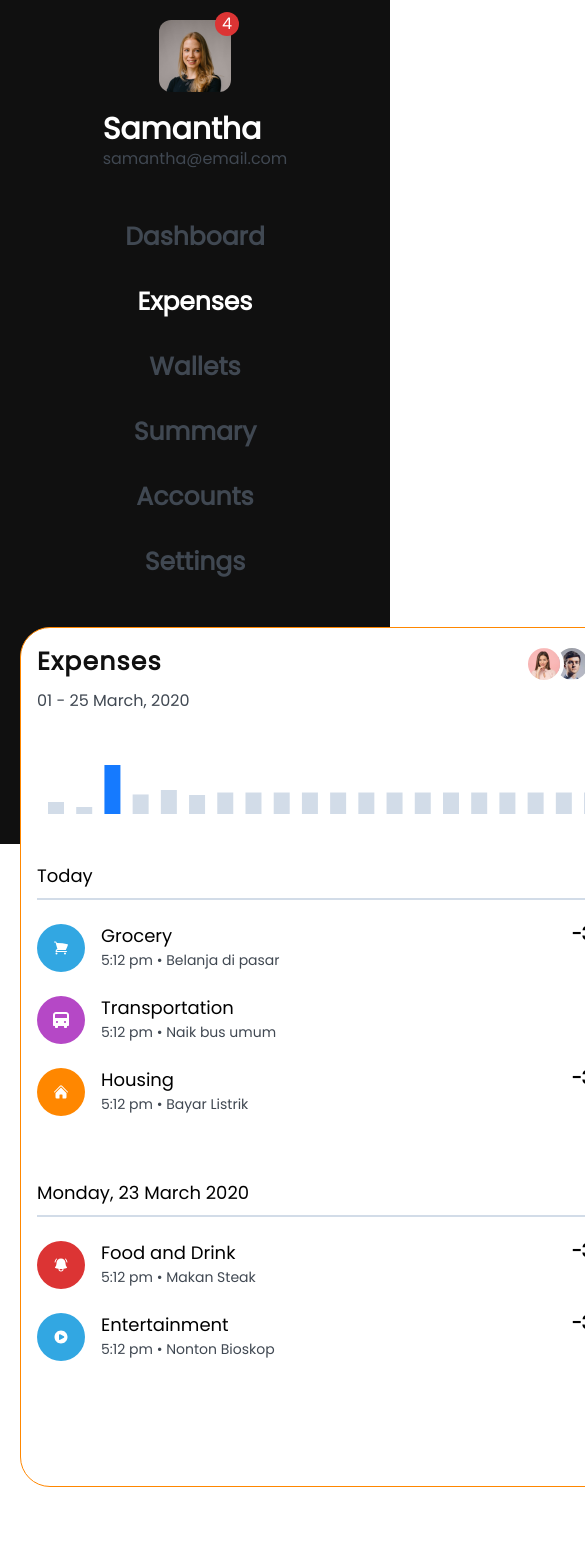
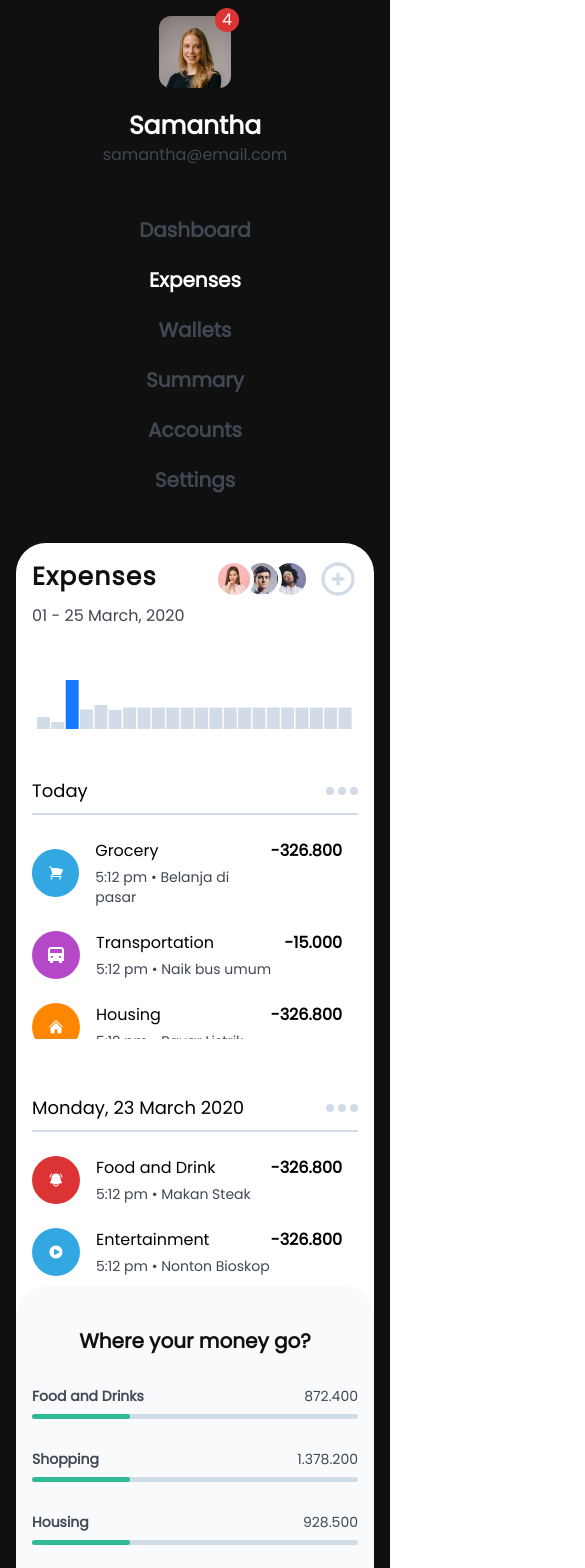
Before and after one commit to masudrahman-dev/expenses, a React (Vite) app: page / in a window 390 px wide. Shown: the top 1568 px of the page, 585 px wide, since content can reach past the window. Before the commit the page ends 1487 px from the top, so only its background shows below. Built offline with nearby package versions, Linux system fonts and the light colour scheme.

Commit message:
correction done

```diff
--- a/src/App.tsx
+++ b/src/App.tsx
@@ -13,37 +13,16 @@ import Space from "./components/space";
 import BusIcon from "./components/icons/bus-icon";
 
 import SidebarRight from "./components/sidebar-right";
-
-interface TitleProps {
-  title: string;
-}
-
-const Title: React.FC<TitleProps> = ({ title }) => {
-  return (
-    <>
-      <div
-        className="flex items-center  justify-between border-b-gray-light
-       border-b-2 pb-3"
-      >
-        <h2 className="text-lg">{title}</h2>
-        <button className=" inline-flex gap-1 text-gray-light" type="button">
-          <div className="w-2 h-2 block bg-blue-light rounded-full"></div>
-          <div className="w-2 h-2 block bg-blue-light rounded-full"></div>
-          <div className="w-2 h-2 block bg-blue-light rounded-full"></div>
-        </button>
-      </div>
-    </>
-  );
-};
+import Title from "./components/title";
 
 const App = () => {
   return (
-    <div className="  bg-black h-screen ">
-      <div className="flex flex-col  md:flex-row px-5 pt-5 w-full max-w-[1440px] mx-auto ">
+    <div className="   bg-black lg:h-screen ">
+      <div className="flex flex-col   lg:flex-row w-full lg:w-[1440px] mx-auto  pt-4 px-4 ">
         <Sidebar />
-        <Space className="pt-12 md:pt-0" />
-        <div className="  flex rounded-[30px]  w-[1060px] h-[860px] border border-yellow justify-between bg-white  ">
-          <div className=" w-full    md:pt-[60px] p-4   md:px-[100px] ">
+        <Space className="pt-12 lg:pt-0" />
+        <div className=" grid lg:grid-cols-12 grid-cols-1 pb-4 lg:pb-0 rounded-[30px] bg-white lg:min-w-[1060px] lg:h-[860px]  ">
+          <div className="lg:col-span-8 gap-4  lg:pt-[60px] lg:px-[100px] pt-4 px-4 ">
             <Analytics />
             <div>
               <Space className="pt-[47px]" />
@@ -119,7 +98,7 @@ const App = () => {
                 />
               </div>
             </div>
-            <main>
+            <div className=" ">
               <Space className="pt-[59px]" />
               <Title title="Monday, 23 March 2020" />
               <Space className="pb-[24px]" />
@@ -165,12 +144,11 @@ const App = () => {
                   icon={<PlayCircleIcon className=" w-4 h-4 text-white " />}
                 />
               </div>
-            </main>
+            </div>
           </div>
-          <div className="  min-w-[350px] ">
             <SidebarRight />
-          </div>
         </div>
+        <Space className="h-12 " />
       </div>
     </div>
   );
--- a/src/components/analytics/index.tsx
+++ b/src/components/analytics/index.tsx
@@ -12,7 +12,7 @@ const Analytics = () => {
     <>
       <div className=" flex w-full items-start justify-between">
         <div>
-          <h1 className="text-black md:text-4xl text-2xl font-semibold tracking-wider	">
+          <h1 className="text-black lg:text-4xl text-2xl font-semibold tracking-wider	">
             Expenses
           </h1>
           <p className="text-gray text-base pt-[10px]">01 - 25 March, 2020</p>
--- a/src/components/line/index.tsx
+++ b/src/components/line/index.tsx
@@ -39,19 +39,19 @@ const Line: React.FC<LineProps> = ({
 }) => {
   return (
     <>
-      <div className="flex items-start justify-between">
+      <div className="flex items-start justify-between ">
         <div className="flex items-center gap-4">
           {icon && (
             <IconProvider iconBgColor={iconBgColor}>{icon}</IconProvider>
           )}
           <div>
-            <h3 className="text-lg">{label}</h3>
+            <h3 className="lg:text-lg text-base">{label}</h3>
             <p className="text-xs pt-1 text-gray">
               {time} • {place}
             </p>
           </div>
         </div>
-        <h4 className="text-lg font-semibold">-{amount ? amount : "00"}</h4>
+        <h4 className="font-semibold lg:text-lg text-base">-{amount ? amount : "00"}</h4>
       </div>
     </>
   );
--- a/src/components/profile/index.tsx
+++ b/src/components/profile/index.tsx
@@ -3,7 +3,7 @@ import profileImg from "../../assets/profile.png";
 
 const Profile: React.FC = () => {
   return (
-    <div className="flex flex-col justify-center items-center  md:justify-start md:items-start">
+    <div className="flex flex-col justify-center items-center  lg:justify-start lg:items-start">
       <div className="relative w-[72px] h-[72px]">
         <img className=" w-full rounded-xl" src={profileImg} alt="profile" />
         <div className="w-2 h-2 bg-red p-3 flex justify-center items-center rounded-full absolute -top-2 -right-2 ">
@@ -11,8 +11,12 @@ const Profile: React.FC = () => {
         </div>
       </div>
       <div className="mt-5">
-        <h1 className="text-3xl font-bold">Samantha</h1>
-        <p className="text-gray hover:text-white">samantha@email.com</p>
+        <h1 className="lg:text-3xl text-2xl text-center lg:text-start font-bold">
+          Samantha
+        </h1>
+        <p className="text-gray hover:text-white text-center lg:text-start">
+          samantha@email.com
+        </p>
       </div>
     </div>
   );
--- a/src/components/save-card/index.tsx
+++ b/src/components/save-card/index.tsx
@@ -18,10 +18,10 @@ const SaveCard = () => {
 
       <Space className="pt-[60px]" />
       <div className="">
-        <h6 className="text-base font-semibold text-center md:text-start pb-1">
+        <h6 className="text-base font-semibold text-center lg:text-start pb-1">
           Save more money
         </h6>
-        <p className="text-xs leading-6 text-gray text-center md:text-start text-balance pb-5">
+        <p className="text-xs leading-6 text-gray text-center lg:text-start text-balance pb-5">
           eiusmod tempor incididunt ut labore et dolore magna aliqua. Ut enim ad
           minim.
         </p>
--- a/src/components/sidebar-right/index.tsx
+++ b/src/components/sidebar-right/index.tsx
@@ -5,8 +5,8 @@ import SaveCard from "../save-card";
 
 const SidebarRight = () => {
   return (
-    <div className=" bg-[#F9FAFC] md:px-[50px] h-full px-4 rounded-r-[30px] ">
-      <Space className="md:pt-[76px] pt-10" />
+    <div className=" bg-[#F9FAFC] lg:px-[50px] h-full px-4 rounded-[30px] lg:w-[350px]  ">
+      <Space className="lg:pt-[76px] pt-10" />
       <h1 className="text-xl text-black font-semibold text-center">
         Where your money go?
       </h1>
@@ -21,8 +21,6 @@ const SidebarRight = () => {
       </div>
       <Space className="pt-[86px]" />
       <SaveCard />
-
-      <Space className="pt-[70px] md:pt-0" />
     </div>
   );
 };
--- a/src/components/sidebar/index.tsx
+++ b/src/components/sidebar/index.tsx
@@ -5,7 +5,7 @@ import SidebarItems from "./sidebar-items";
 const Sidebar = () => {
   return (
     <>
-      <div className="md:px-20 md:pt-20  text-white">
+      <div className="lg:px-20 lg:pt-20  text-white">
         <Profile />
         <SidebarItems />
       </div>
--- a/src/components/sidebar/sidebar-items/index.tsx
+++ b/src/components/sidebar/sidebar-items/index.tsx
@@ -31,13 +31,16 @@ const sidebarItems = [
 
 const SidebarItems: React.FC = () => {
   return (
-    <ul className="flex flex-col gap-[30px] md:mt-[117px] mt-12 items-center md:items-start ">
+    <ul className="flex flex-col lg:gap-[30px] gap-[20px] lg:mt-[117px] mt-12 items-center lg:items-start ">
       {sidebarItems.map((item) => {
         return (
           <li
-            className={clx("text-2xl text-gray  font-semibold hover:text-white ", {
-              "text-white": item.label === "Expenses",
-            })}
+            className={clx(
+              "lg:text-2xl text-xl text-gray  font-semibold hover:text-white ",
+              {
+                "text-white": item.label === "Expenses",
+              }
+            )}
             key={v4()}
           >
             {item?.label}
--- /dev/null
+++ b/src/components/title/index.tsx
@@ -0,0 +1,25 @@
+import React from "react";
+
+interface TitleProps {
+  title: string;
+}
+
+const Title: React.FC<TitleProps> = ({ title }) => {
+  return (
+    <>
+      <div
+        className="flex items-center  justify-between border-b-gray-light
+         border-b-2 pb-3"
+      >
+        <h2 className="text-lg">{title}</h2>
+        <button className=" inline-flex gap-1 text-gray-light" type="button">
+          <div className="w-2 h-2 block bg-blue-light rounded-full"></div>
+          <div className="w-2 h-2 block bg-blue-light rounded-full"></div>
+          <div className="w-2 h-2 block bg-blue-light rounded-full"></div>
+        </button>
+      </div>
+    </>
+  );
+};
+
+export default Title
```
